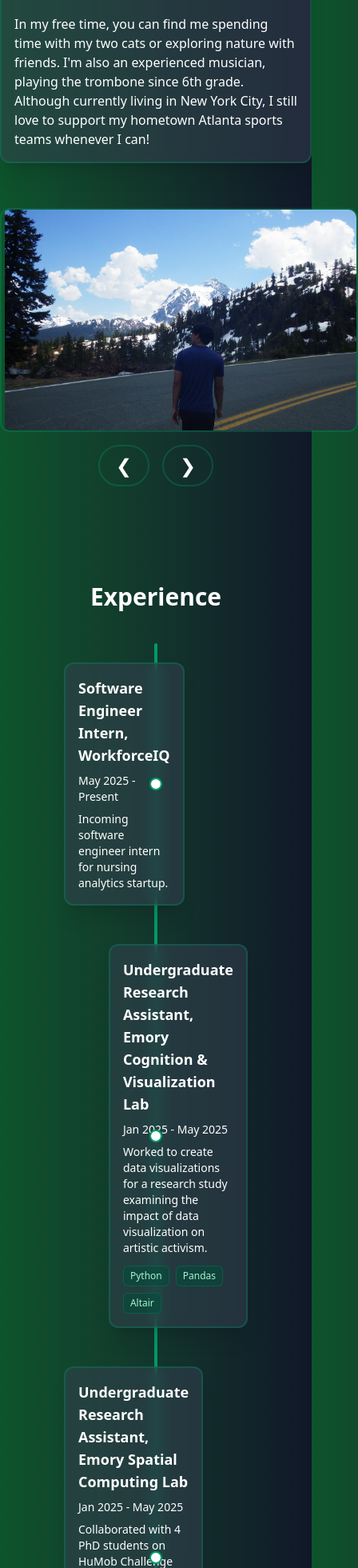
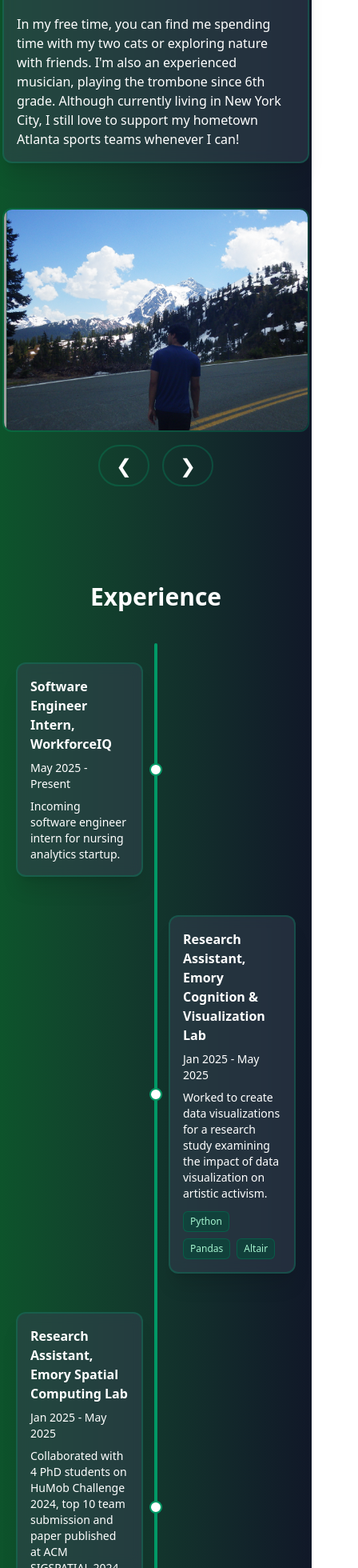
Before and after one commit to mishasgupta/mishasgupta.github.io, a React (Vite) app: page / in a window 390 px wide. Shown: the part 1076-3036 px from the top of the page at 80% size, 448 px wide, since content can reach past the window. Built offline with nearby package versions, Linux system fonts and the light colour scheme; grey boxes are pictures that could not be loaded; a web font is replaced by a local one.

Commit message:
fixed padding

```diff
--- a/src/components/CardSlider.jsx
+++ b/src/components/CardSlider.jsx
@@ -30,7 +30,7 @@ const CardSlider = () => {
 
   return (
     <div className="embla">
-      <div className="embla__viewport mx-auto mt-14 h-70 md:h-90 w-md md:w-xl border-2 border-emerald-600/30 rounded-xl" ref={emblaRef}>
+      <div className="embla__viewport mx-auto mt-14 h-70 md:h-90 w-sm md:w-md lg:w-xl border-2 border-emerald-600/30 rounded-xl" ref={emblaRef}>
         <div className="embla__container h-full">
 
           <div className="embla__slide flex items-center justify-center">
--- a/src/components/TimelineItem.jsx
+++ b/src/components/TimelineItem.jsx
@@ -2,8 +2,8 @@ import React from 'react'
 
 const TimelineItem = ({ title, date, desc, technologies, direction }) => {
   return (
-    <div className="flex flex-col gap-y-2 border-2 border-emerald-600/30 shadow-xl rounded-xl p-4 text-white bg-gray-700/50 backdrop-blur-sm transition-all duration-300 ease-in-out transform hover:-translate-y-1 hover:shadow-emerald-600/20 hover:border-emerald-600/70">
-      <h3 className="text-lg md:text-xl font-semibold">{title}</h3>
+    <div className="flex flex-col gap-y-2 border-2 border-emerald-600/30 shadow-xl rounded-xl p-4 text-white bg-gray-700/50 backdrop-blur-sm transition-all duration-300 ease-in-out transform hover:-translate-y-1 hover:shadow-emerald-600/20 hover:border-emerald-600/70 ">
+      <h3 className="text-md md:text-xl font-semibold">{title}</h3>
       <h3 className="text-sm md:text-md">{date}</h3>
       <p className="text-sm md:text-md">{desc}</p>
       {technologies.length > 0 && (
--- a/src/sections/About.jsx
+++ b/src/sections/About.jsx
@@ -7,7 +7,7 @@ const About = forwardRef((props, ref) => {
     <div ref={ref} className="text-white py-15 md:py-20">
       <h3 className="text-center text-3xl md:text-4xl font-semibold">A Little Bit About Me</h3>
       <div className="flex justify-center mt-10">
-        <div className="border-2 border-emerald-600/30 shadow-xl rounded-xl p-4 text-white bg-gray-700/50 backdrop-blur-sm transition-all duration-300 ease-in-out transform hover:-translate-y-1 hover:shadow-emerald-600/20 hover:border-emerald-600/70 w-md md:w-xl">
+        <div className="border-2 border-emerald-600/30 shadow-xl rounded-xl p-4 text-white bg-gray-700/50 backdrop-blur-sm transition-all duration-300 ease-in-out transform hover:-translate-y-1 hover:shadow-emerald-600/20 hover:border-emerald-600/70 w-sm md:w-md lg:w-xl">
           <p className="text-md">I'm an aspiring software engineer interested in AI, software systems/architecture, cloud computing, and databases! Currently, I'm experimenting with full stack development using React, Java, Spring Boot, and PostgreSQL.</p>
 
           <p className="text-md mt-4">In my free time, you can find me spending time with my two cats or exploring nature with friends. I'm also an experienced musician, playing the trombone since 6th grade. Although currently living in New York City, I still love to support my hometown Atlanta sports teams whenever I can!</p>
--- a/src/sections/Work.jsx
+++ b/src/sections/Work.jsx
@@ -15,7 +15,7 @@ const Work = forwardRef((props, ref) => {
     },
 
     {
-      title: "Undergraduate Research Assistant, Emory Cognition & Visualization Lab",
+      title: "Research Assistant, Emory Cognition & Visualization Lab",
       date: "Jan 2025 - May 2025",
       desc: "Worked to create data visualizations for a research study examining the impact of data visualization on artistic activism.",
       technologies: ["Python", "Pandas", "Altair"],
@@ -23,7 +23,7 @@ const Work = forwardRef((props, ref) => {
     },
 
     {
-      title: "Undergraduate Research Assistant, Emory Spatial Computing Lab",
+      title: "Research Assistant, Emory Spatial Computing Lab",
       date: "Jan 2025 - May 2025",
       desc: "Collaborated with 4 PhD students on HuMob Challenge 2024, top 10 team submission and paper published at ACM SIGSPATIAL 2024.",
       technologies: ["Python", "Scikit-Learn", "Pandas", "NumPy"],
@@ -32,7 +32,7 @@ const Work = forwardRef((props, ref) => {
   ]
 
   return (
-    <div ref={ref} className="py-15 md:py-25 text-white px-20">
+    <div ref={ref} className="py-15 md:py-25 text-white px-5 md:px-20">
       <h3 className="text-center text-3xl md:text-4xl font-semibold">Experience</h3>
       <div className="mt-10 relative">
 
```
